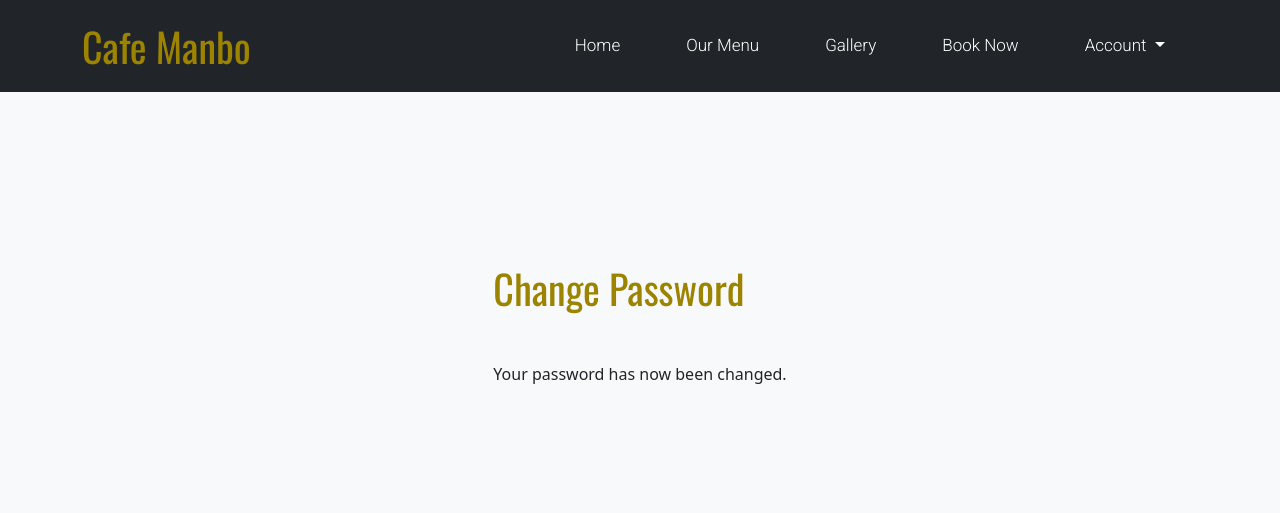
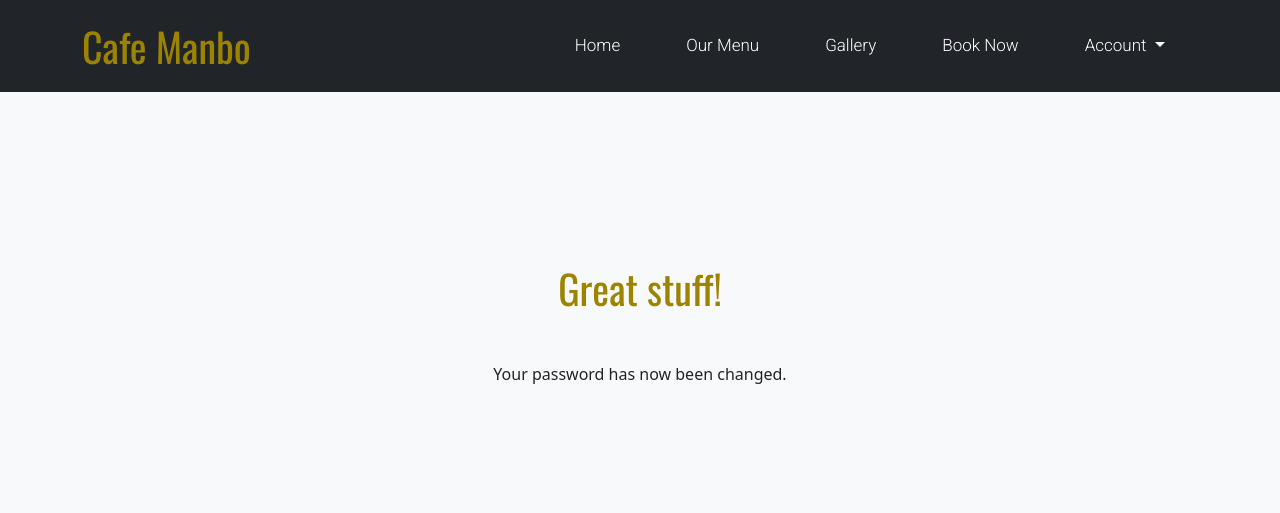
Before and after one commit to MikeR94/CI-Project-Portfolio-4, a Django app: a page that uses templates/account/password_reset_from_key_done.html in a window 1280 px wide. Shown: the top 513 px of the page. Run offline with Django 3.2, Linux system fonts and the light colour scheme; some libraries are stand-ins or nearby versions.

Commit message:
Update styling of password_reset_from_key_done.html

```diff
--- a/templates/account/password_reset_from_key_done.html
+++ b/templates/account/password_reset_from_key_done.html
@@ -4,8 +4,8 @@
 
 <div class="container page-space p-5 d-flex justify-content-center align-items-center">
     <div class="row">
-      <div class="col-12">
-        <h3 class="title-text">{% trans "Change Password" %}</h3>
+      <div class="col-12 text-center">
+        <h3 class="title-text">{% trans "Great stuff!" %}</h3>
             <p>{% trans 'Your password has now been changed.' %}</p>
       </div>
     </div>
```
